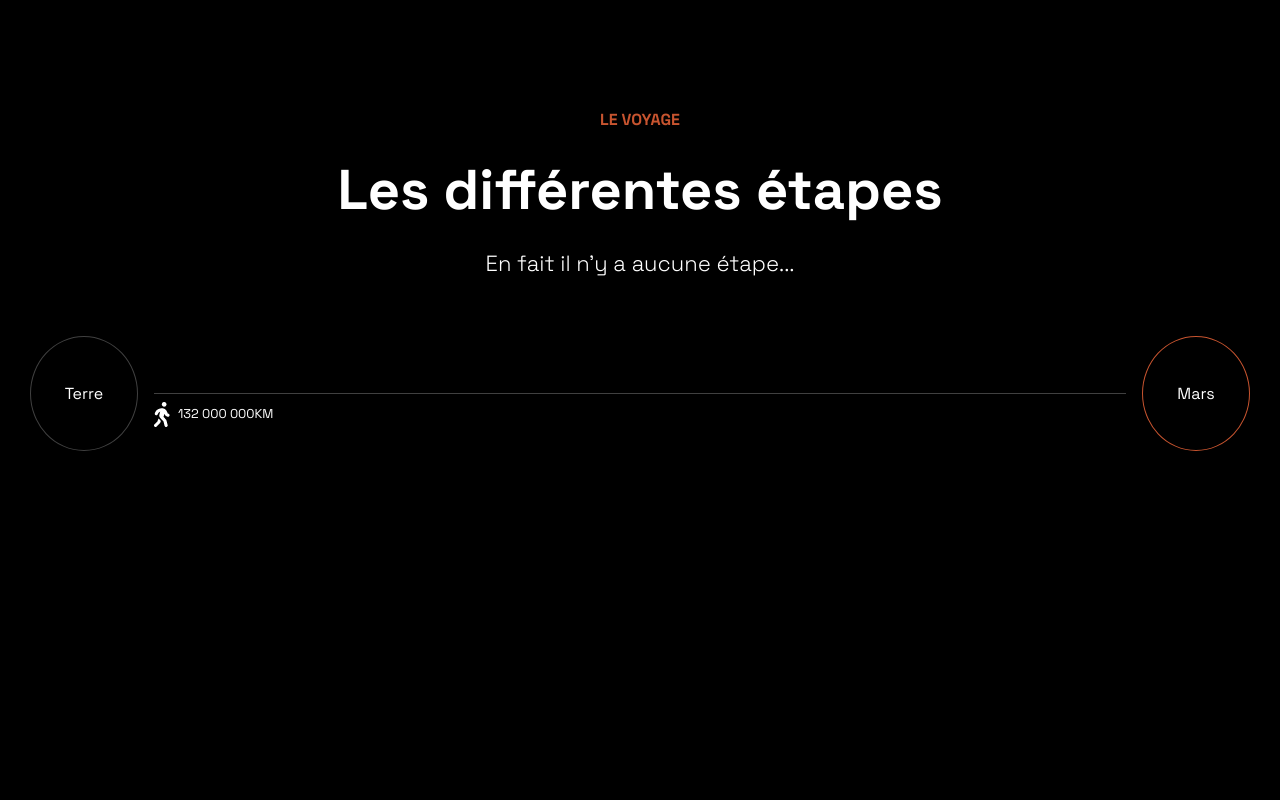
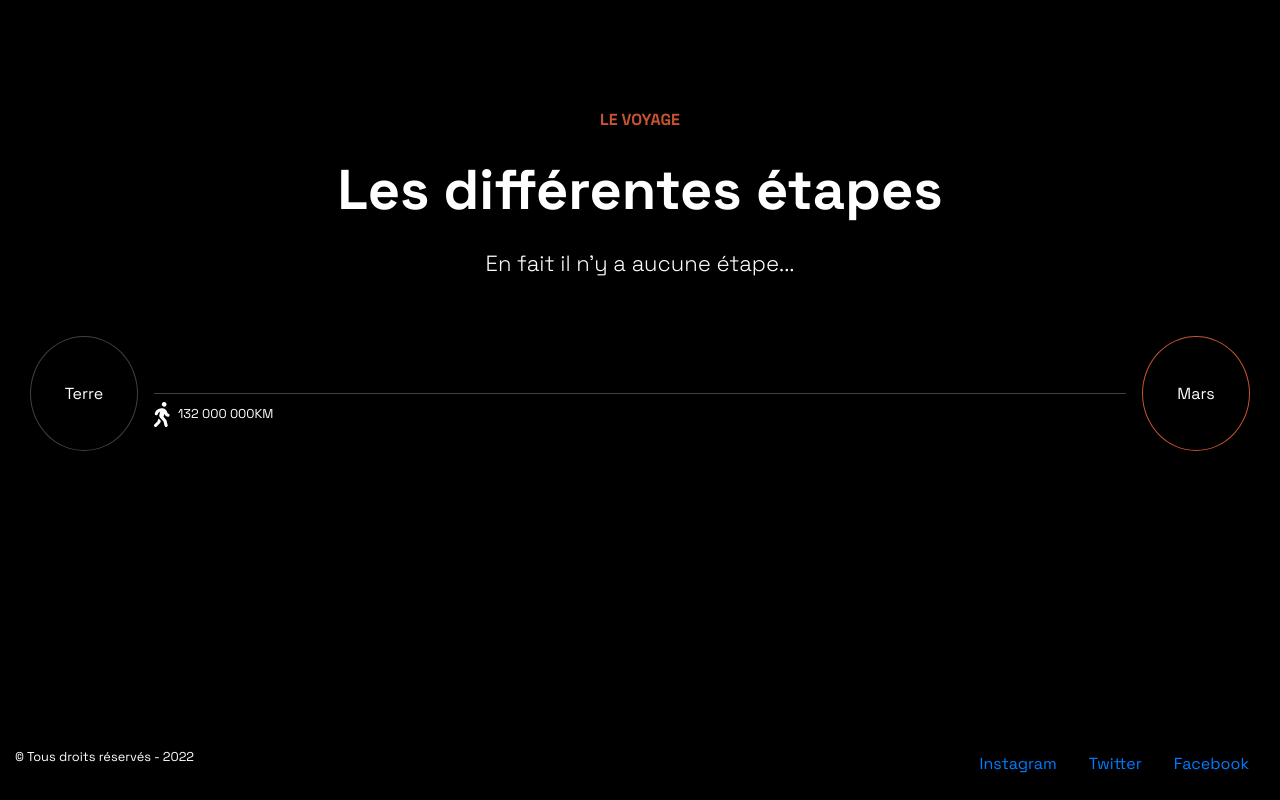
Before and after one commit to gch90/hackathons-team-c, a React (Create React App) app in the folder client/: page / in a window 1280 px wide. Shown: the part 2121-2921 px from the top of the page. Before the commit the page ends 2849 px from the top, so only its background shows below. Built offline with nearby package versions, Linux system fonts and the light colour scheme.

Commit message:
Pull Merge

```diff
--- /dev/null
+++ b/client/src/components/Footer.jsx
@@ -0,0 +1,29 @@
+import React, { Component } from 'react'
+import styled from 'styled-components'
+
+import Socials from './Socials'
+
+const FooterWrapper = styled.div.attrs({
+    className: 'container-fluid py-3',
+})``
+
+const Row = styled.div.attrs({
+    className: 'row justify-content-between',
+})``
+
+class Footer extends Component {
+    render() {
+        return (
+            <FooterWrapper>
+                <Row>
+                    <div class="col-auto"><small>© Tous droits réservés - 2022</small></div>
+                    <div class="col-auto">
+                        <Socials />
+                    </div>
+                </Row>
+            </FooterWrapper>
+        )
+    }
+}
+
+export default Footer
--- a/client/src/components/NavBar.jsx
+++ b/client/src/components/NavBar.jsx
@@ -4,6 +4,9 @@ import styled from 'styled-components'
 import Logo from './Logo'
 import Links from './Links'
 import Button from './Button'
+
+import { isSmallScreen } from '../const'
+
 
 const Container = styled.div.attrs({
     className: 'container-fluid px-0 position-fixed w-100',
@@ -20,10 +23,13 @@ const Nav = styled.nav.attrs({
     margin-bottom: 20 px;
 `
 
-class NavBar extends Component {
-    render() {
+const NavBar = () => {
+
+
+
     return (
         <Container>
+            {!isSmallScreen ?
                 <Nav>
                 <Logo />
                 <Links />
@@ -33,9 +39,14 @@ class NavBar extends Component {
                     link="/enigma"
                     />
                 </Nav>
+            :
+                <Nav>
+                    <Logo />
+                </Nav>
+            }
+
         </Container>
     )
 }
-}
 
 export default NavBar
--- /dev/null
+++ b/client/src/components/Socials.jsx
@@ -0,0 +1,19 @@
+import React, { Component } from 'react'
+import { Link } from 'react-router-dom'
+import styled from 'styled-components'
+
+class Socials extends Component {
+    render() {
+        return (
+            <React.Fragment>
+                <div className='d-flex'>
+                    <a target="_blank" href="https://www.instagram.com/spacex/?hl=en" className="nav-link">Instagram</a>
+                    <a target="_blank" href="https://twitter.com/SpaceX" className="nav-link">Twitter</a>
+                    <a target="_blank" href="https://www.facebook.com/spacenewsx/" className="nav-link">Facebook</a>
+                </div>
+            </React.Fragment>
+        )
+    }
+}
+
+export default Socials
--- a/client/src/components/index.js
+++ b/client/src/components/index.js
@@ -4,5 +4,6 @@ import NavBar from './NavBar'
 import Hero from './Hero'
 import Gallery from './Gallery'
 import Distance from './Distance'
+import Footer from './Footer'
 
-export { Links, Logo, NavBar, Hero, Gallery, Distance }
+export { Links, Logo, NavBar, Hero, Gallery, Distance, Footer }
--- a/client/src/const.js
+++ b/client/src/const.js
@@ -4,3 +4,5 @@ export const COLORS = {
  overlayButtonColor : '#B74C2A',
  mainBorder : '#404040',
 };
+
+export const isSmallScreen = window.matchMedia('(max-width: 767px)').matches
--- a/client/src/pages/Landing.jsx
+++ b/client/src/pages/Landing.jsx
@@ -4,6 +4,7 @@ import { NavBar } from '../components'
 import { Hero } from '../components'
 import { Gallery } from '../components'
 import { Distance } from '../components'
+import { Footer } from '../components'
 
 const Wrapper = styled.div`
   background-color: black;
@@ -17,6 +18,7 @@ const Landing = () => {
       <Hero />
       <Gallery />
       <Distance />
+      <Footer />
     </Wrapper>
   )
 }
```
Lines whose indentation alone changed are shown as unchanged.
